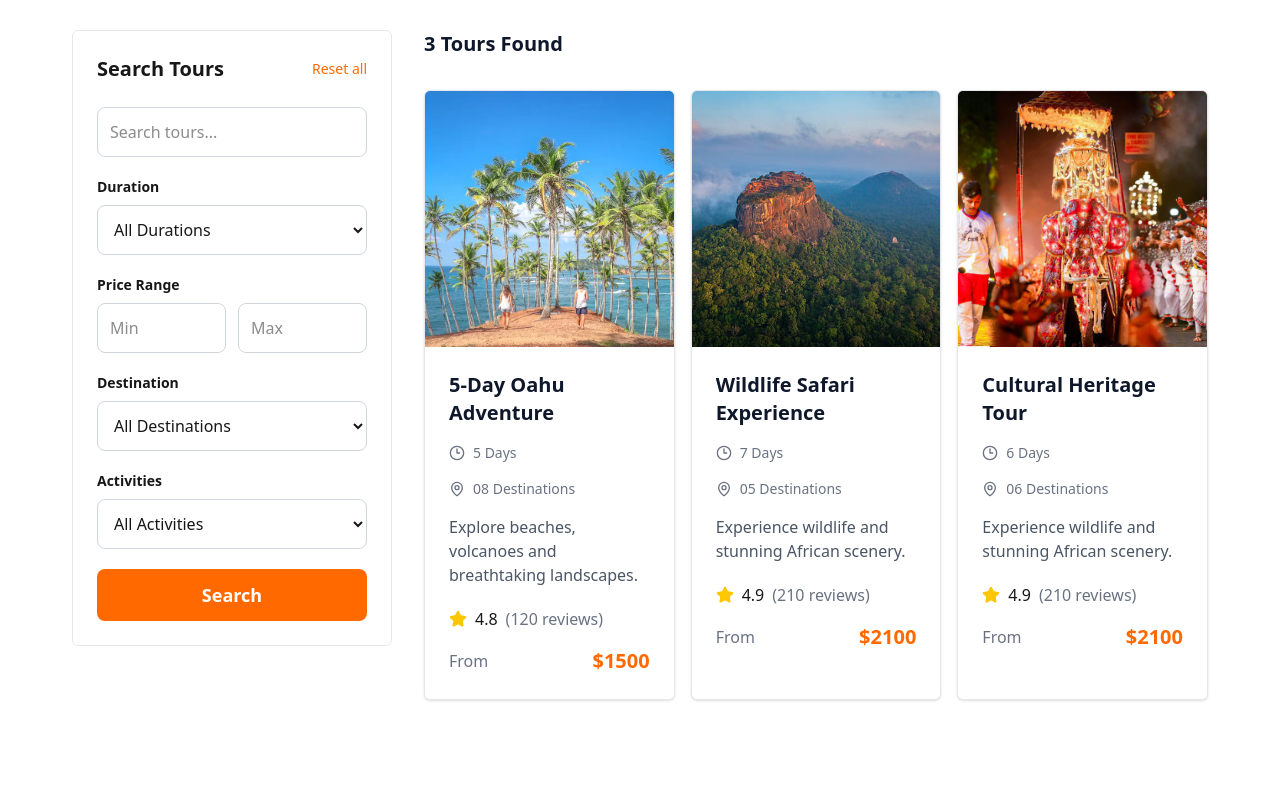
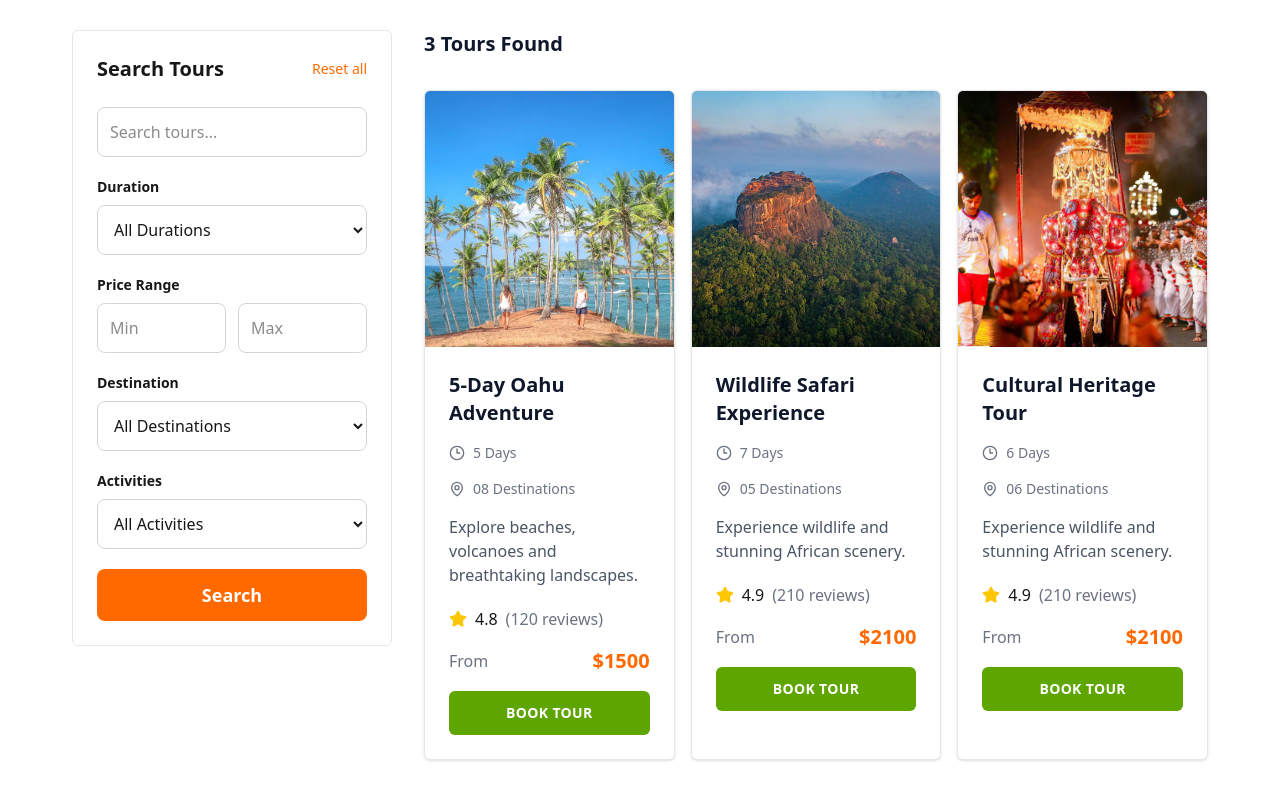
Before and after one commit to lahirulakmal23/cylone_travel, a Next.js app: page /tours in a window 1280 px wide. Shown: the part 499-1299 px from the top of the page. Before the commit the page ends 1247 px from the top, so only its background shows below. Built offline with nearby package versions, Linux system fonts and the light colour scheme; a web font is replaced by a local one.

Commit message:
Add DestinationCard component and integrate it into ToursPage

```diff
--- a/app/componets/tours/TourCard.tsx
+++ b/app/componets/tours/TourCard.tsx
@@ -1,4 +1,5 @@
 import Image from "next/image";
+import Link from "next/link";
 import { MapPin, Clock3, Star } from "lucide-react";
 import { Tour } from "../../data/tour";
 
@@ -51,13 +52,20 @@ export default function TourCard({ tour }: Props) {
           </span>
         </div>
 
-        <div className="flex items-center justify-between  pt-2">
+        <div className="mb-4 flex items-center justify-between pt-2">
           <span className="text-gray-500">From</span>
 
           <span className="text-xl font-bold text-orange-500">
             ${tour.price}
           </span>
         </div>
+
+        <Link
+          href={`/tour/${tour.id}`}
+          className="block w-full rounded-md bg-lime-600 py-3 text-center text-sm font-bold uppercase tracking-wide text-white transition-colors hover:bg-lime-700"
+        >
+          Book Tour
+        </Link>
       </div>
     </article>
   );
```
